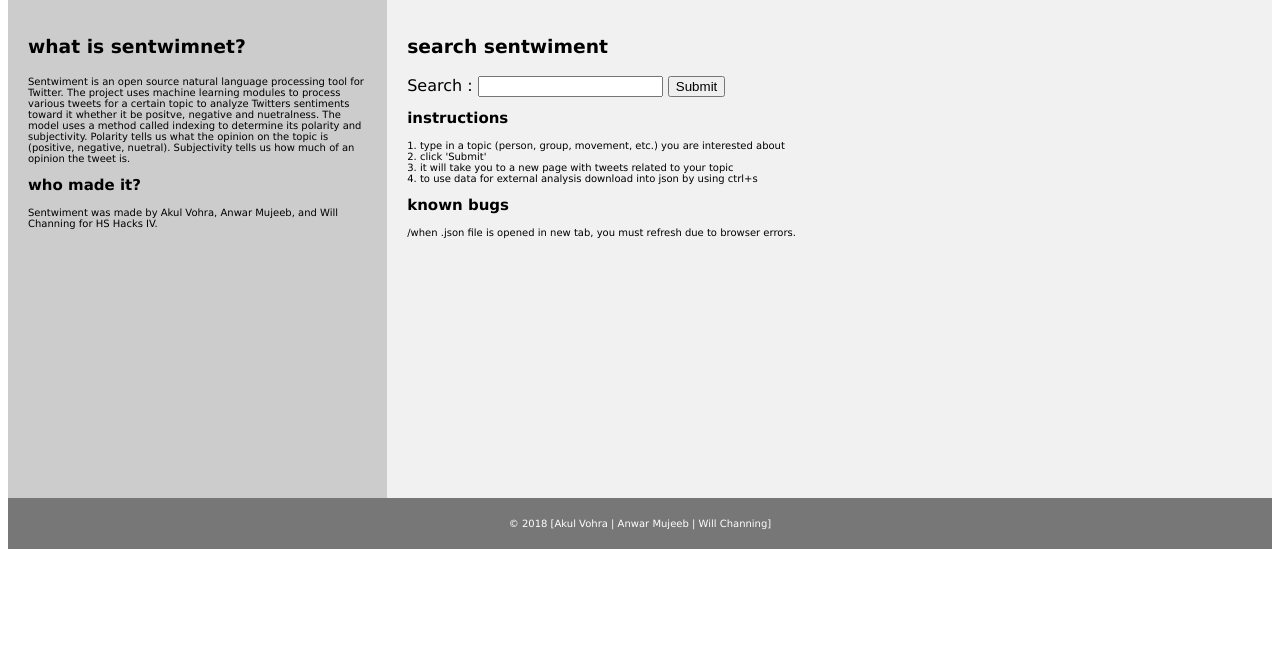
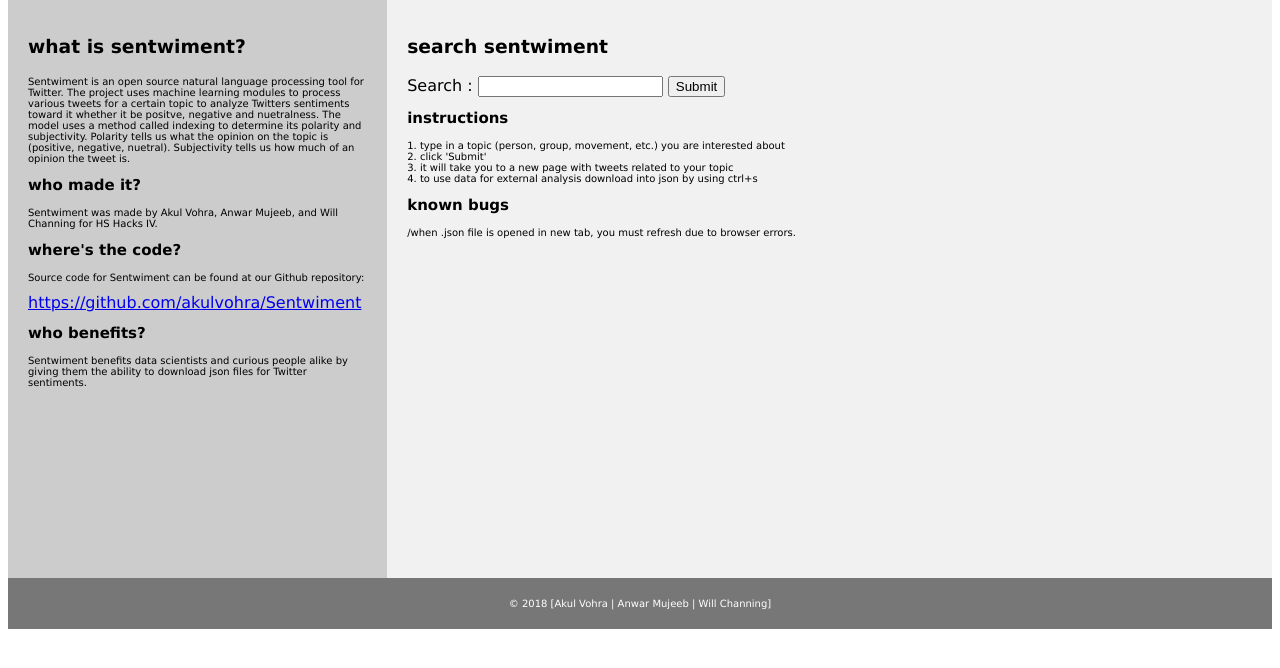
Before and after one commit to akulvohra/Sentwiment, a plain HTML site: page templates/index.html in a window 1280 px wide. Shown: the part 130-798 px from the top of the page. Drawn offline with nearby package versions, Linux system fonts and the light colour scheme.

Commit message:
Changed Frontend

```diff
--- a/templates/index.html
+++ b/templates/index.html
@@ -34,7 +34,7 @@
 nav {
     float: left;
     width: 30%;
-    height: 500px; /* only for demonstration, should be removed */
+    height: 580px; /* only for demonstration, should be removed */
     background: #ccc;
     padding: 20px;
 }
@@ -50,7 +50,7 @@
     padding: 20px;
     width: 70%;
     background-color: #f1f1f1;
-    height: 500px; /* only for demonstration, should be removed */
+    height: 580px; /* only for demonstration, should be removed */
 }
 
 /* Clear floats after the columns */
@@ -111,10 +111,14 @@
   <nav>
     <ul>
     </ul>
-    <h1>what is sentwimnet?</h1>
+    <h1>what is sentwiment?</h1>
     <p> Sentwiment is an open source natural language processing tool for Twitter. The project uses machine learning modules to process various tweets for a certain topic to analyze Twitters sentiments toward it whether it be positve, negative and nuetralness. The model uses a method called indexing to determine its polarity and subjectivity. Polarity tells us what the opinion on the topic is (positive, negative, nuetral). Subjectivity tells us how much of an opinion the tweet is.</p>
     <h2>who made it?</h2>
     <p>Sentwiment was made by Akul Vohra, Anwar Mujeeb, and Will Channing for HS Hacks IV.</p>
+    <h2>where's the code?</h2>
+    <p>Source code for Sentwiment can be found at our Github repository: </p><a href = "https://github.com/akulvohra/Sentwiment">https://github.com/akulvohra/Sentwiment</a>
+    <h2>who benefits?</h2>
+    <p>Sentwiment benefits data scientists and curious people alike by giving them the ability to download json files for Twitter sentiments.</p>
   </nav>
   <article>
     <h1>
```
Also changed, not shown: templates/about.html (renamed from about.html).
